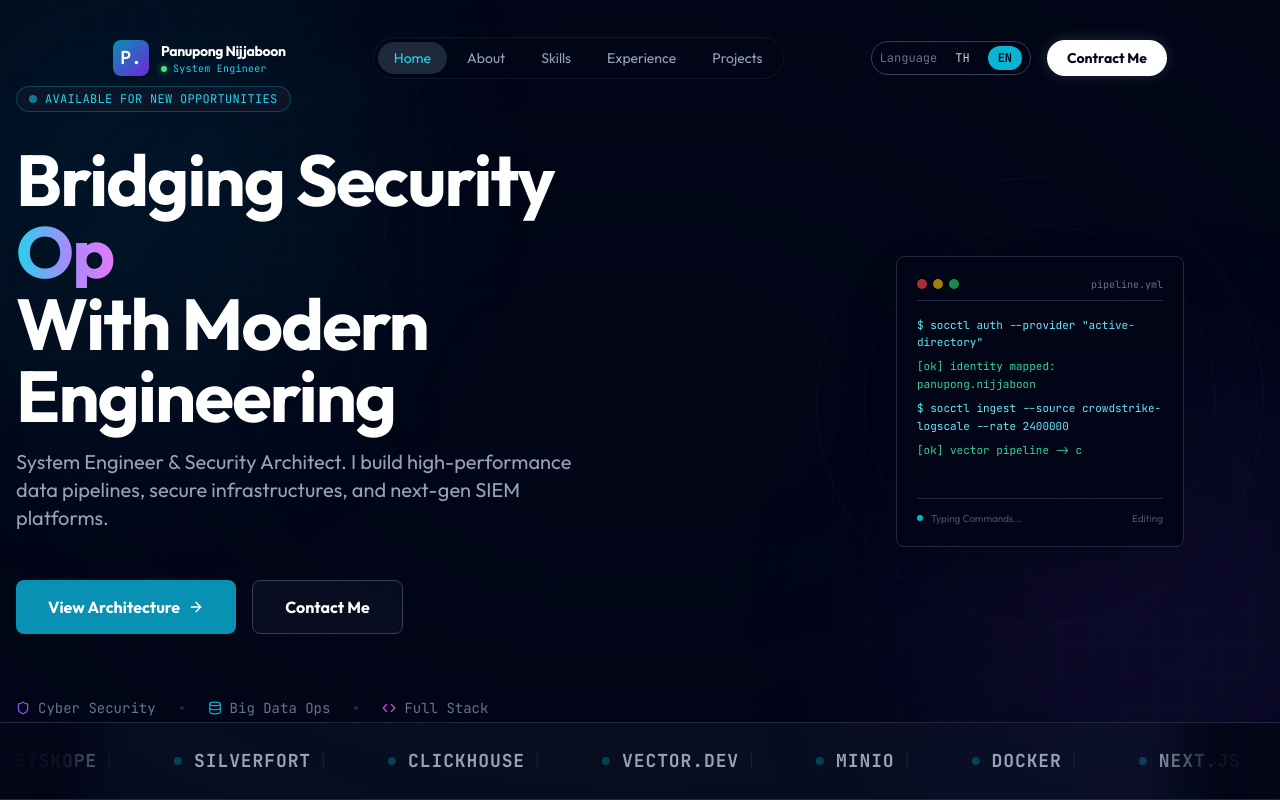
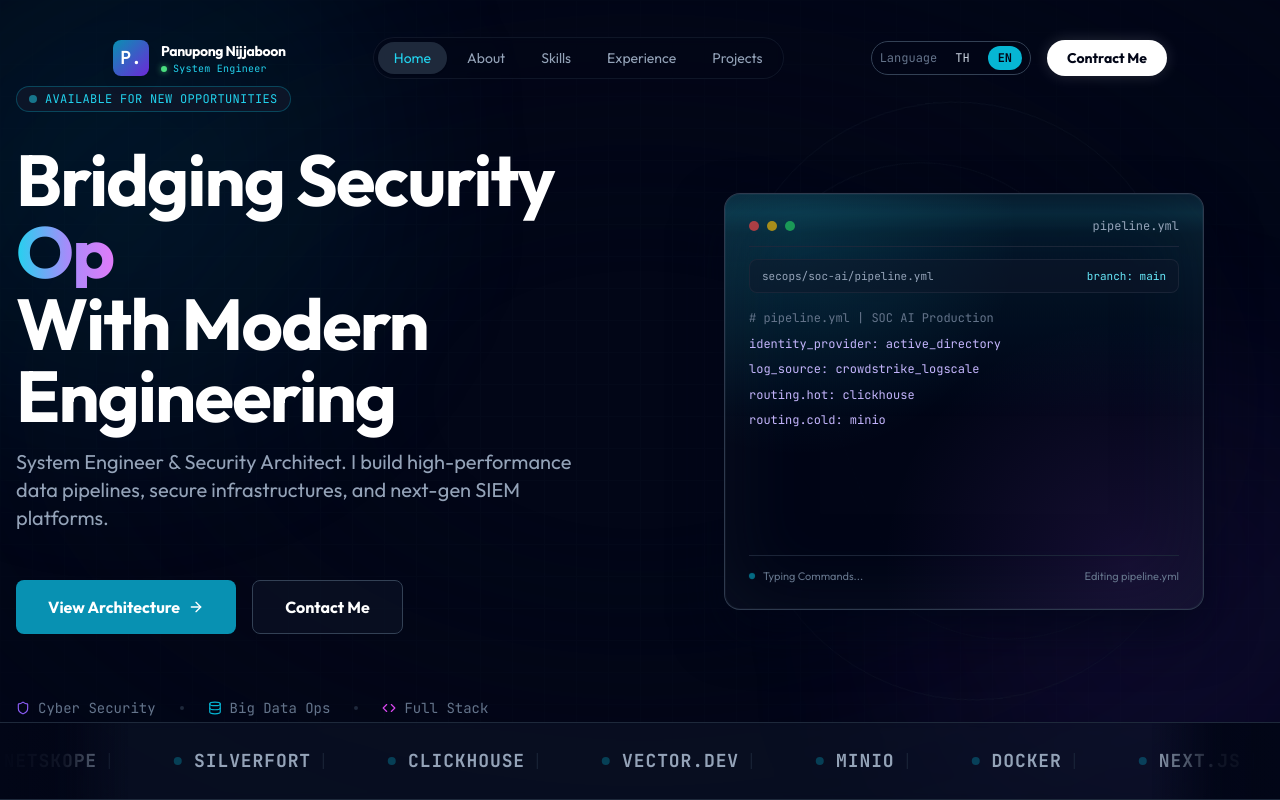
Before and after one commit to bew4113/portfolio, a React (Vite) app: page / in a window 1280 px wide. Shown: the top 800 px of the page. Built offline with nearby package versions, Linux system fonts and the light colour scheme.

Commit message:
feat: redesign hero terminal with larger realistic pipeline editor

```diff
--- a/src/cv.tsx
+++ b/src/cv.tsx
@@ -504,37 +504,48 @@ const useTerminalTyper = (
 // --- COMPONENTS ---
 
 const TERMINAL_SCRIPT: TerminalLine[] = [
-  { text: '$ socctl auth --provider "active-directory"', color: 'text-cyan-300' },
-  { text: '[ok] identity mapped: panupong.nijjaboon', color: 'text-emerald-400' },
-  { text: '$ socctl ingest --source crowdstrike-logscale --rate 2400000', color: 'text-cyan-300' },
-  { text: '[ok] vector pipeline -> clickhouse (hot) / minio (cold)', color: 'text-emerald-400' },
-  { text: '$ socctl playbook run ransomware-auto-isolate --host ws-fin-223', color: 'text-cyan-300' },
-  { text: '[done] host isolated in 1.8s', color: 'text-violet-300' },
-  { text: '$ graph-sync schedule --calendar outlook --notify teams', color: 'text-cyan-300' },
-  { text: '[ok] microsoft graph workflow synced', color: 'text-emerald-400' },
-  { text: '$ n8n trigger incident-bridge --channel secops', color: 'text-cyan-300' },
-  { text: '[ok] secops automation deployed', color: 'text-emerald-400' },
+  { text: '# pipeline.yml | SOC AI Production', color: 'text-slate-500' },
+  { text: 'identity_provider: active_directory', color: 'text-violet-300' },
+  { text: 'log_source: crowdstrike_logscale', color: 'text-violet-300' },
+  { text: 'routing.hot: clickhouse', color: 'text-violet-300' },
+  { text: 'routing.cold: minio', color: 'text-violet-300' },
+  { text: 'playbook: ransomware_auto_isolate', color: 'text-violet-300' },
+  { text: '$ socctl validate --file pipeline.yml --env production', color: 'text-cyan-300' },
+  { text: '[ok] schema check passed (12 rules)', color: 'text-emerald-400' },
+  { text: '$ socctl deploy --stack secops-core --region ap-southeast-1', color: 'text-cyan-300' },
+  { text: '[ok] microsoft-graph sync channel connected', color: 'text-emerald-400' },
+  { text: '$ n8n trigger incident-bridge --channel secops --priority high', color: 'text-cyan-300' },
+  { text: '[live] ingestion 2.4M events/s | p95: 184ms', color: 'text-fuchsia-300' },
+  { text: '[done] SOC automation pipeline online', color: 'text-emerald-400' },
 ];
 
 const AnimatedTerminal = () => {
   const { completedLines, typedChars, isComplete } = useTerminalTyper(TERMINAL_SCRIPT);
   const activeLine = TERMINAL_SCRIPT[completedLines];
-  const windowStart = Math.max(0, completedLines - 5);
+  const windowStart = Math.max(0, completedLines - 8);
   const visibleCompleted = TERMINAL_SCRIPT.slice(windowStart, completedLines);
 
   return (
-    <div className="w-72 bg-slate-950/90 backdrop-blur-xl border border-slate-800 rounded-lg p-5 shadow-2xl relative overflow-hidden hover:border-cyan-500/30 transition-colors">
+    <div className="w-[22rem] sm:w-[26rem] lg:w-[30rem] bg-slate-950/95 backdrop-blur-xl border border-slate-700/90 rounded-2xl p-5 sm:p-6 shadow-[0_30px_80px_rgba(2,6,23,0.85)] relative overflow-hidden transition-all duration-500 hover:border-cyan-400/45 hover:-translate-y-1 terminal-shell-glow">
+      <div className="absolute inset-0 bg-[radial-gradient(circle_at_15%_10%,rgba(34,211,238,0.12),transparent_40%),radial-gradient(circle_at_85%_90%,rgba(168,85,247,0.12),transparent_45%)] pointer-events-none"></div>
+      <div className="absolute inset-0 terminal-scanline pointer-events-none"></div>
+
       {/* Mac-style window controls */}
-      <div className="flex items-center justify-between mb-4 border-b border-slate-800 pb-2">
-        <div className="flex gap-1.5">
+      <div className="relative z-10 flex items-center justify-between mb-3 border-b border-slate-800/90 pb-3">
+        <div className="flex gap-2">
           <div className="w-2.5 h-2.5 rounded-full bg-red-500/70 hover:bg-red-400 transition-colors"></div>
           <div className="w-2.5 h-2.5 rounded-full bg-yellow-500/70 hover:bg-yellow-400 transition-colors"></div>
           <div className="w-2.5 h-2.5 rounded-full bg-green-500/70 hover:bg-green-400 transition-colors"></div>
         </div>
-        <div className="text-[10px] font-mono text-slate-500">pipeline.yml</div>
+        <div className="text-[10px] sm:text-xs font-mono text-slate-400">pipeline.yml</div>
       </div>
 
-      <div className="space-y-1.5 font-mono text-[11px] leading-relaxed min-h-[165px]">
+      <div className="relative z-10 mb-4 rounded-lg border border-slate-800/80 bg-slate-900/50 px-3 py-2 flex items-center justify-between text-[10px] sm:text-[11px] font-mono">
+        <span className="text-slate-400">secops/soc-ai/pipeline.yml</span>
+        <span className="text-cyan-300">branch: main</span>
+      </div>
+
+      <div className="relative z-10 space-y-1.5 font-mono text-[11px] sm:text-[12px] leading-relaxed min-h-[230px] max-h-[230px] overflow-hidden">
         {visibleCompleted.map((line, i) => (
           <div key={`${line.text}-${i}`} className={`terminal-line-in ${line.color}`}>
             {line.text}
@@ -549,12 +560,12 @@ const AnimatedTerminal = () => {
         )}
       </div>
 
-      <div className="mt-4 pt-3 border-t border-slate-800 flex items-center justify-between">
-        <div className={`flex items-center gap-2 text-[10px] transition-all duration-500 ${isComplete ? 'text-green-400' : 'text-slate-600'}`}>
+      <div className="relative z-10 mt-4 pt-3 border-t border-slate-800/90 flex items-center justify-between">
+        <div className={`flex items-center gap-2 text-[10px] sm:text-[11px] transition-all duration-500 ${isComplete ? 'text-green-400' : 'text-slate-500'}`}>
           <div className={`w-1.5 h-1.5 rounded-full ${isComplete ? 'bg-green-500 animate-pulse' : 'bg-cyan-500 terminal-dot'}`}></div>
           {isComplete ? 'Automation Live' : 'Typing Commands...'}
         </div>
-        <span className="text-[10px] text-slate-600">{isComplete ? 'SOC Ready' : 'Editing'}</span>
+        <span className="text-[10px] sm:text-[11px] text-slate-500">{isComplete ? 'SOC Ready' : 'Editing pipeline.yml'}</span>
       </div>
     </div>
   );
@@ -824,6 +835,19 @@ const App = () => {
         .terminal-cursor { animation: blink 1s step-end infinite; }
         @keyframes terminalLineIn { from { opacity: 0; transform: translateX(-6px); } to { opacity: 1; transform: translateX(0); } }
         .terminal-line-in { animation: terminalLineIn 0.15s ease-out forwards; }
+        @keyframes terminalDot { 0%, 100% { transform: scale(1); opacity: 0.55; } 50% { transform: scale(1.45); opacity: 1; } }
+        .terminal-dot { animation: terminalDot 1s ease-in-out infinite; }
+        @keyframes terminalScan { 0% { transform: translateY(-110%); } 100% { transform: translateY(140%); } }
+        .terminal-scanline {
+          background: linear-gradient(180deg, transparent 0%, rgba(34,211,238,0.09) 45%, rgba(34,211,238,0.16) 50%, rgba(34,211,238,0.09) 55%, transparent 100%);
+          animation: terminalScan 5.5s linear infinite;
+        }
+        .terminal-shell-glow {
+          box-shadow:
+            0 22px 50px rgba(2, 6, 23, 0.68),
+            inset 0 0 0 1px rgba(148, 163, 184, 0.06),
+            inset 0 0 80px rgba(15, 23, 42, 0.65);
+        }
       `}</style>
 
       {/* --- SEO META TAGS (Simulated) --- */}
@@ -990,7 +1014,7 @@ const App = () => {
 
           {/* Hero Graphic - TENCYBER Architecture Viz */}
           <div className="relative order-1 lg:order-2 flex justify-center lg:justify-end animate-reveal opacity-0" style={{ animationDelay: '400ms' }}>
-            <div className="relative w-full max-w-md aspect-square">
+            <div className="relative w-full max-w-[38rem] aspect-[4/3]">
               {/* Animated Rings */}
               <div className="absolute inset-0 border border-slate-800/30 rounded-full animate-[spin_30s_linear_infinite]"></div>
               <div className="absolute inset-12 border border-slate-800/30 rounded-full animate-[spin_20s_linear_infinite_reverse]"></div>
```
